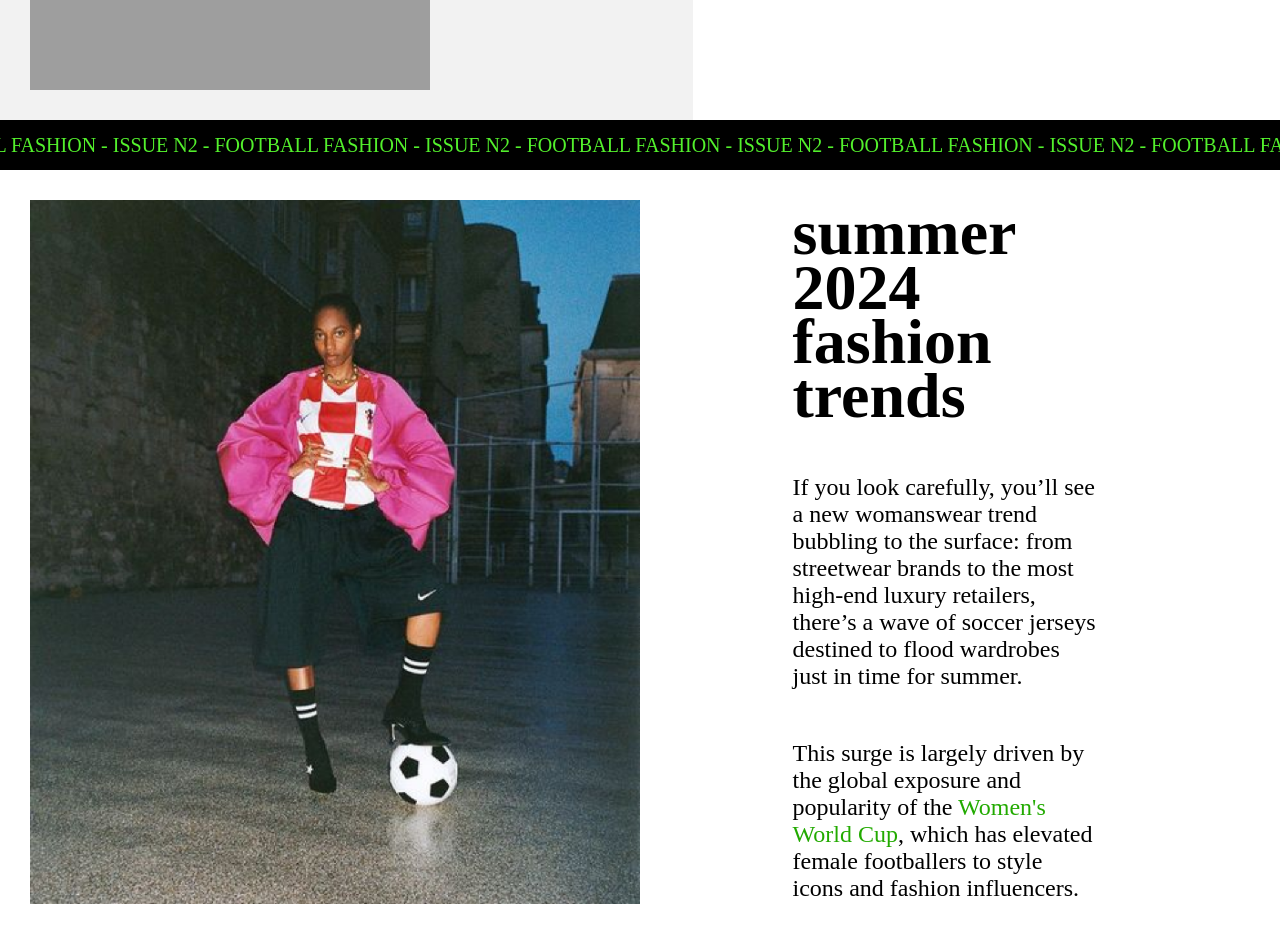
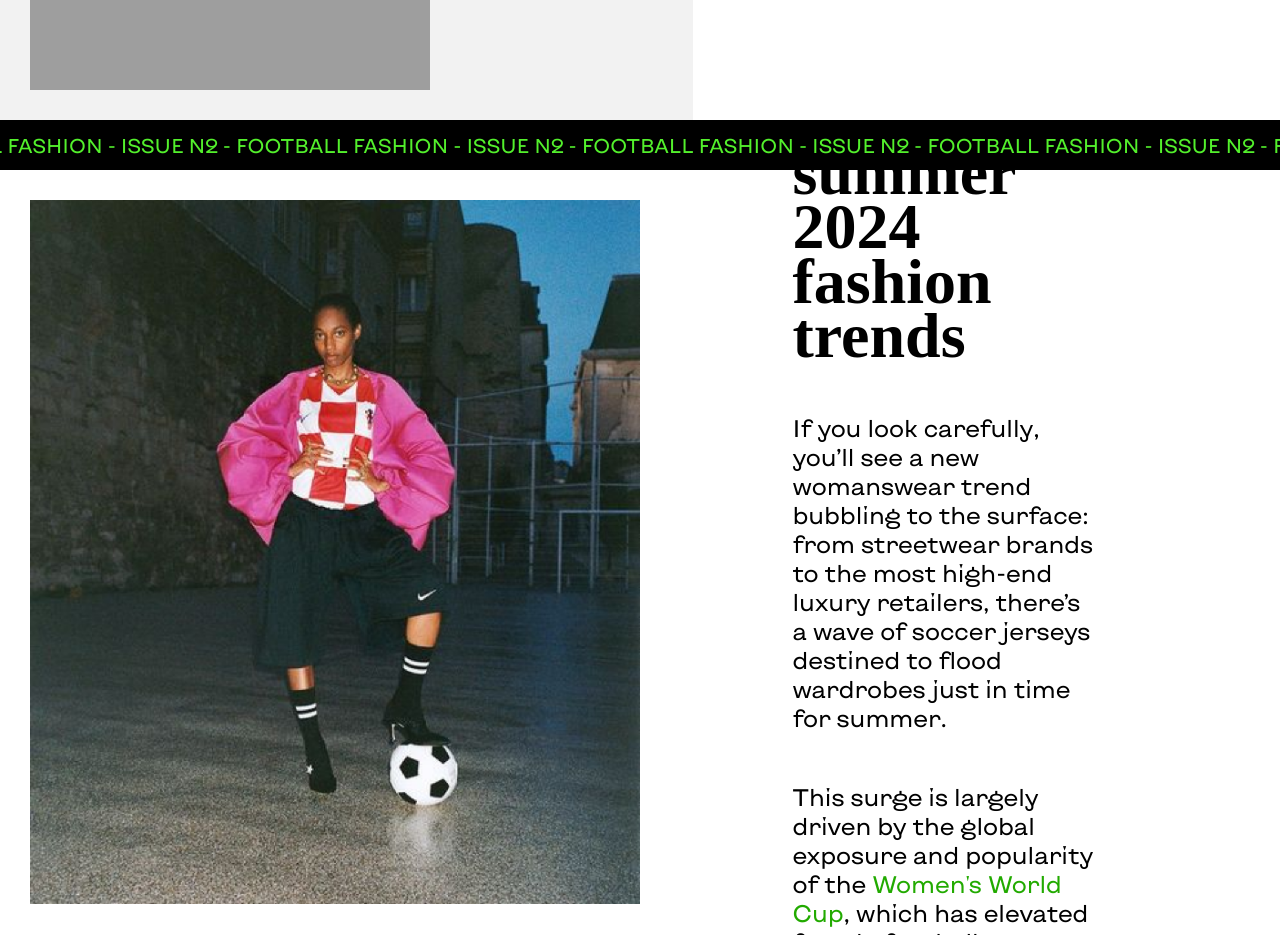
Before and after one commit to ssupix/seo-website, a plain HTML site: page index.html in a window 1280 px wide. Shown: the part 2340-3275 px from the top of the page. Drawn offline with nearby package versions, Linux system fonts and the light colour scheme; the site is published under a folder, as on GitHub Pages, so addresses that start at the root find nothing; a web font is replaced by a local one.

Commit message:
rerouted my font
after I moved the site folder into another folder

```diff
--- a/_sass/style.scss
+++ b/_sass/style.scss
@@ -26,7 +26,7 @@ body {
 
 @font-face {
     font-family: 'Kyiv';
-    src: url('/fonts/KyivTypeSans-VarGX.ttf') format('truetype');
+    src: url('../fonts/KyivTypeSans-VarGX.ttf') format('truetype');
 }
 
 @import "variables";
```
Also changed, not shown: _sass/style.css, 1 other file.
